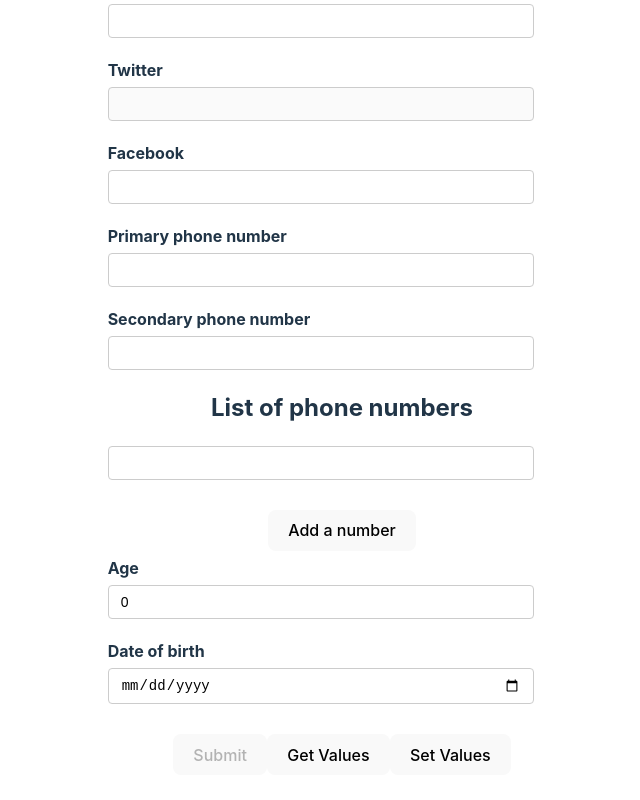
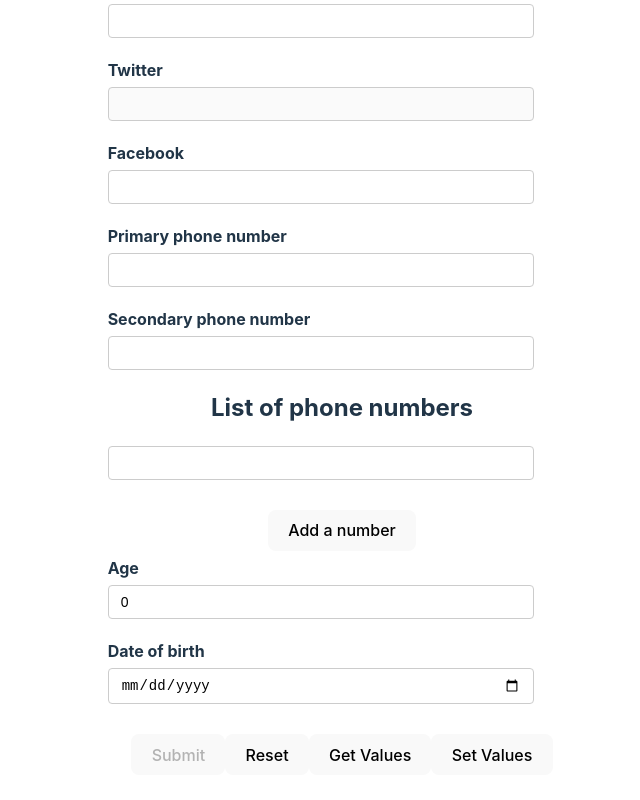
Before and after one commit to thinhnguyen5/react-hook-form, a React (Create React App) app: page / in a window 1280 px wide. Shown: the part 348-1148 px from the top of the page, without its empty margins (298-938 px from the left). Built offline with nearby package versions, Linux system fonts and the light colour scheme.

Commit message:
Reset Form

```diff
--- a/src/components/YoutubeForm.tsx
+++ b/src/components/YoutubeForm.tsx
@@ -45,6 +45,7 @@ const YoutubeForm = () => {
     watch,
     getValues,
     setValue,
+    reset
   } = form;
   const {
     errors,
@@ -96,6 +97,12 @@ const YoutubeForm = () => {
     });
     return () => subscription.unsubscribe();
   }, [watch]);
+
+  useEffect(() => {
+    if (isSubmitSuccessful) {
+      reset();
+    }
+  })
 
   //   const watchUsername = watch("username")
   renderCount++;
@@ -269,6 +276,8 @@ const YoutubeForm = () => {
 
         <button disabled={!isDirty || !isValid || isSubmitting}>Submit</button>
 
+        <button type="button" onClick={() => reset()}>Reset</button>
+
         <button type="button" onClick={handleGetValues}>
           Get Values
         </button>
```
